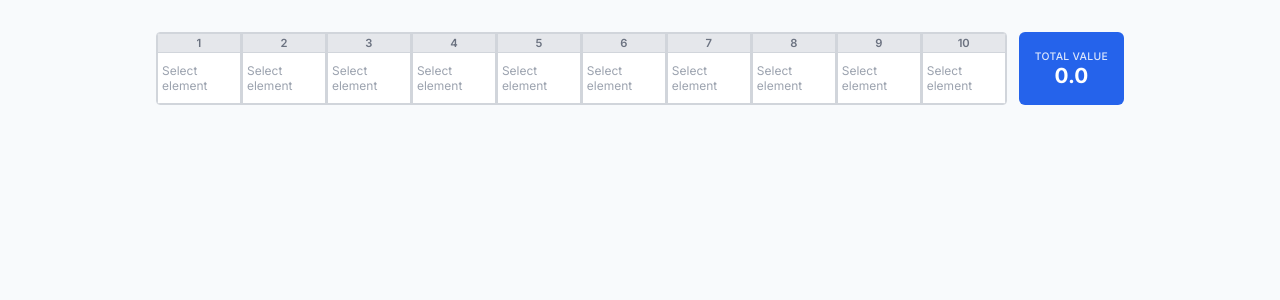
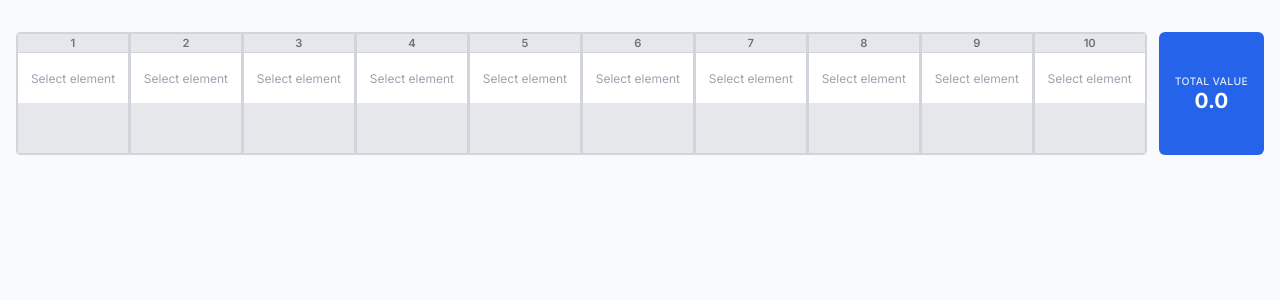
Before and after one commit to aymenchabbouh/rxjs-box-selector, an Angular app: page / in a window 1280 px wide. Shown: the top 300 px of the page. Built offline with nearby package versions, Linux system fonts and the light colour scheme.

Commit message:
update css and html to show value below the box

```diff
--- a/src/app/app.component.css
+++ b/src/app/app.component.css
@@ -1,6 +1,5 @@
 /* App component styles — light theme, horizontal layout */
 .container {
-  max-width: 1000px;
   margin: 2rem auto;
   padding: 0 1rem;
   display: flex;
@@ -29,6 +28,7 @@
 .box-row app-box {
   border-right: 1px solid #d1d5db;
 }
+
 .box-row app-box:last-child {
   border-right: none;
 }
--- a/src/app/components/box/box.component.css
+++ b/src/app/components/box/box.component.css
@@ -66,3 +66,13 @@
 .box.active:hover .box-body {
   background: #d1fae5;
 }
+
+.box-footer {
+  display: flex;
+  align-items: center;
+  justify-content: center;
+  min-height: 50px;
+  padding: 0.25rem;
+  background: #e5e7eb;
+  color: #6b7280;
+}
--- a/src/app/components/box/box.component.html
+++ b/src/app/components/box/box.component.html
@@ -1,17 +1,13 @@
 <!-- Box with numbered tab on top and value display below -->
-<div
-  [class]="'box' + ((isActive$ | async) ? ' active' : '')"
-  (click)="onBoxClick()"
->
+<div [class]="'box' + ((isActive$ | async) ? ' active' : '')" (click)="onBoxClick()">
   <!-- Numbered tab header -->
   <div class="box-tab">{{ boxId }}</div>
+  @let option = selectedOption$ | async;
 
   <!-- Value area -->
   <div class="box-body">
-    @if (selectedOption$ | async; as option) {
-      <span class="box-value">{{ option.label }}</span>
-    } @else {
-      <span class="box-placeholder">Select element</span>
-    }
+    <span [class]="option ? 'box-value': 'box-placeholder'">{{ option ? option.label: 'Select element' }}</span>
   </div>
-</div>
+  <div class="box-footer">
+    <span class="box-value">{{ option ? option.value : '' }}</span>
+  </div>
--- a/src/app/components/option-selector/option-selector.component.css
+++ b/src/app/components/option-selector/option-selector.component.css
@@ -5,12 +5,11 @@
   border-radius: 8px;
   padding: 1.5rem;
   display: flex;
-  flex-direction: column;
   gap: 1.2rem;
 }
 
 .category {
-  display: flex;
+  display: block;
   align-items: baseline;
   gap: 0.75rem;
   flex-wrap: wrap;
@@ -25,8 +24,7 @@
 }
 
 .category-options {
-  display: flex;
-  flex-wrap: wrap;
+  display: grid;
   gap: 0.35rem;
   align-items: center;
 }
--- a/src/app/components/option-selector/option-selector.component.html
+++ b/src/app/components/option-selector/option-selector.component.html
@@ -3,13 +3,12 @@
   @for (category of categories; track category.name) {
   <div class="category">
     <span class="category-name">{{ category.name }}:</span>
-      <div class="category-options">
+    <div class="category-options"
+      [style.grid-template-columns]="'repeat(' + getColumnLimit(category.options.length) + ', 1fr)'">
+
       @for (option of category.options; track option.id) {
-          <button
-            type="button"
-            [class]="'option-btn' + ((currentOptionId$ | async) === option.id ? ' selected' : '')"
-            (click)="onOptionClick(option.id)"
-          >
+      <button type="button" [class]="'option-btn' + ((currentOptionId$ | async) === option.id ? ' selected' : '')"
+        (click)="onOptionClick(option.id)">
         {{ option.label }}
       </button>
       }
--- a/src/app/components/option-selector/option-selector.component.ts
+++ b/src/app/components/option-selector/option-selector.component.ts
@@ -38,4 +38,10 @@ export class OptionSelectorComponent {
   onOptionClick(optionId: string): void {
     this.stateService.selectOption(optionId);
   }
+  getColumnLimit(totalOptions: number): number {
+    switch (true) {
+      case totalOptions <= 20: return Math.ceil(totalOptions / 2);
+      default: return 20;
+    }
+  }
 }
```
Lines whose indentation alone changed are shown as unchanged.
